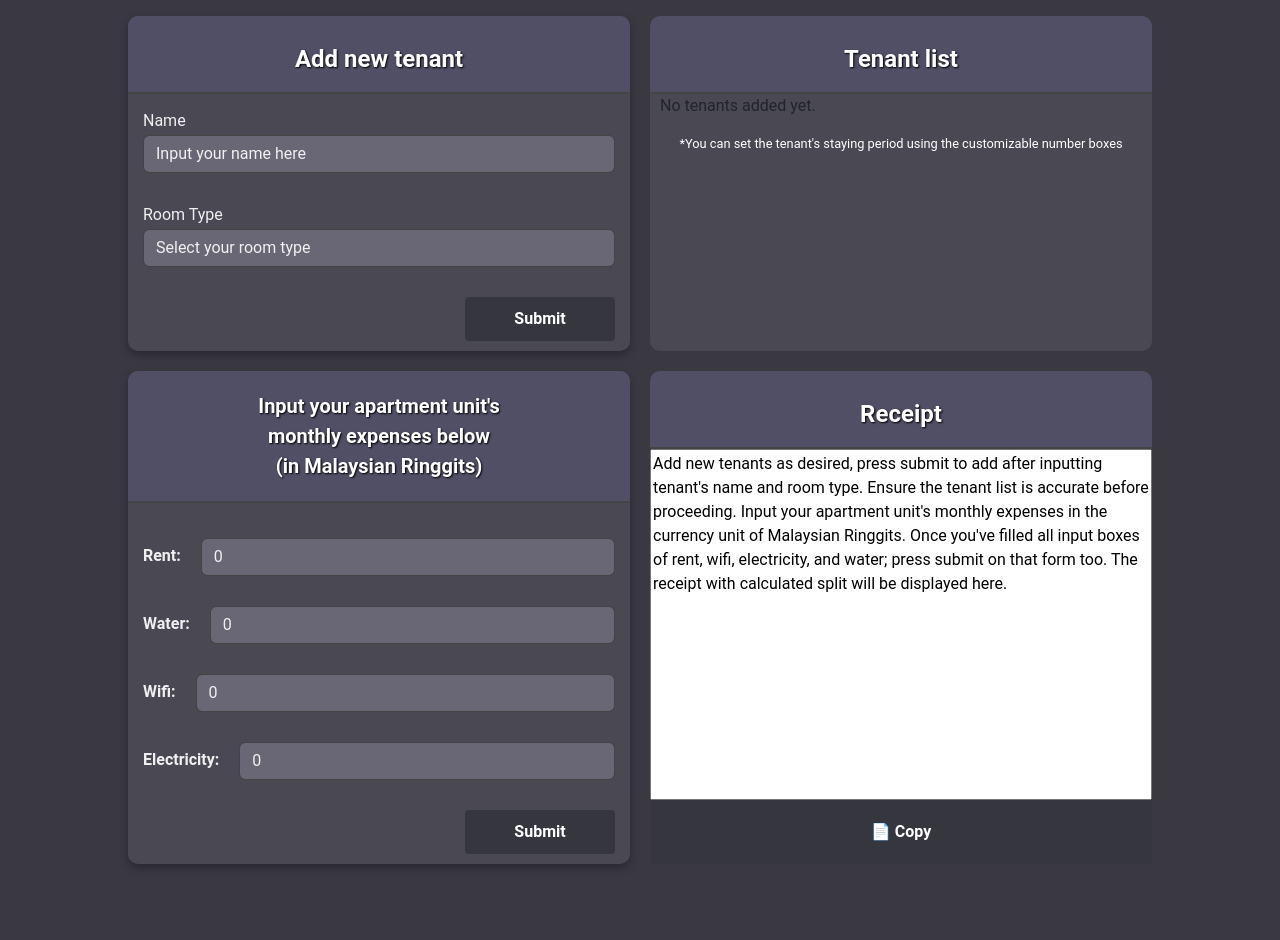
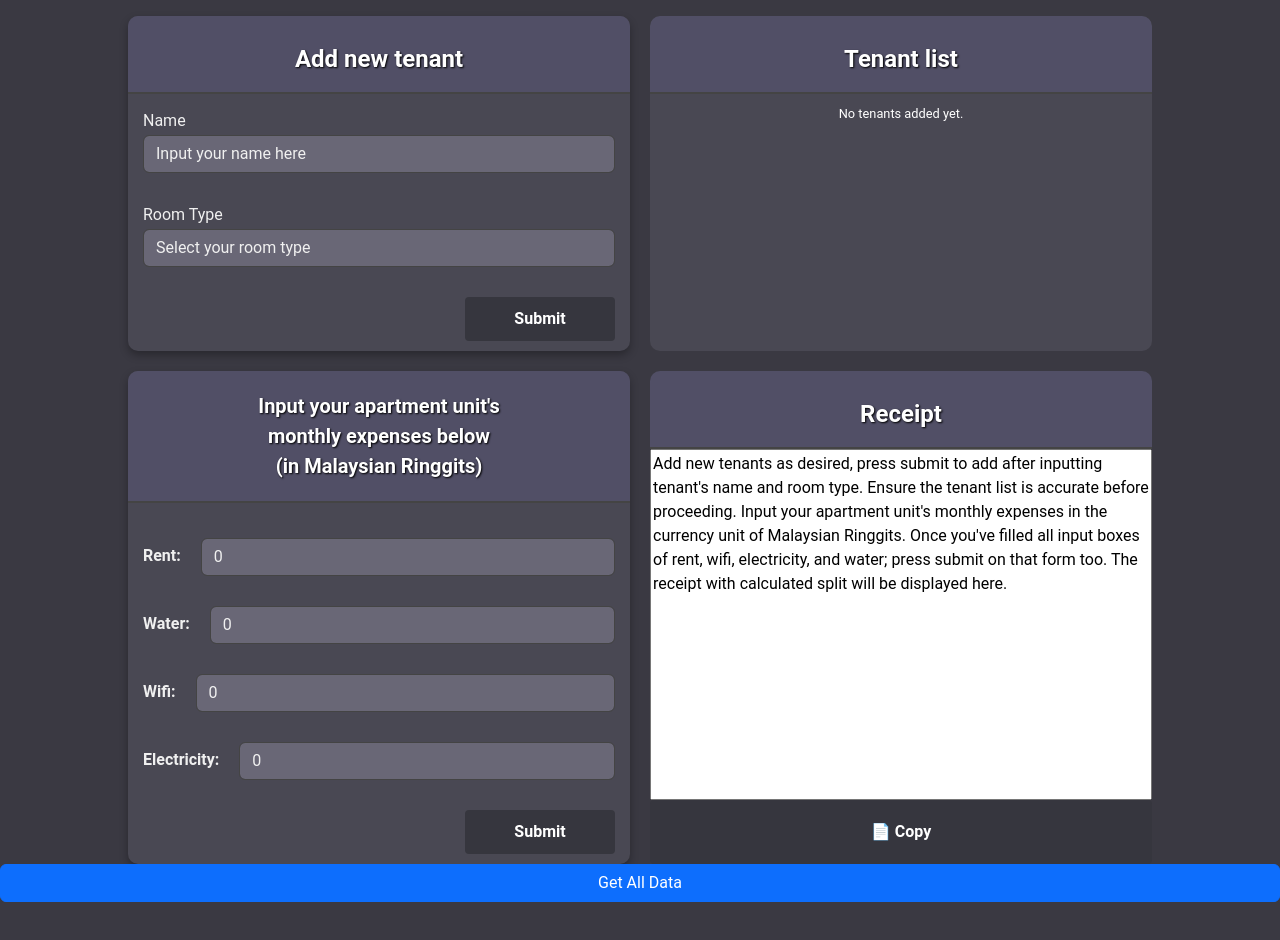
Before and after one commit to BodhiOng/Rent-And-Utilities-Calculator, a React (Create React App) app: page / in a window 1280 px wide. Shown: the part 80-1020 px from the top of the page. Built offline with nearby package versions, Linux system fonts and the light colour scheme.

Commit message:
Get all data button to test for further uses

```diff
--- a/src/App.jsx
+++ b/src/App.jsx
@@ -14,6 +14,13 @@ function App() {
     return savedTenants ? JSON.parse(savedTenants) : [];
   });
 
+  const [expenses, setExpenses] = useState({
+    rent: 0,
+    water: 0,
+    wifi: 0,
+    electricity: 0,
+  });
+
   const [formHeight, setFormHeight] = useState(0);
   const [formWidth, setFormWidth] = useState(0);
   const [receiptFormHeight, setReceiptFormHeight] = useState(0);
@@ -23,7 +30,7 @@ function App() {
   const receiptFormRef = useRef(null);
 
   const handleAddTenant = (tenant) => {
-    const newTenant = {...tenant, id:uuidv4(), daysstayed: 0};
+    const newTenant = {...tenant, id:uuidv4(), daysStayed: 30};
     const newTenants = [...tenants, newTenant];
     setTenants(newTenants);
     localStorage.setItem('tenants', JSON.stringify(newTenants));
@@ -42,6 +49,30 @@ function App() {
     setTenants(updatedTenants);
     localStorage.setItem('tenants', JSON.stringify(updatedTenants));
   }
+
+  const handleChangeExpenses = (id, value) => {
+    setExpenses((prevExpenses) => ({
+      ...prevExpenses,
+      [id]: value,
+    }));
+  };
+
+  const getAllData = () => {
+    const tenantInfo = tenants.map((tenant, index) =>
+      `Tenant ${index + 1}:\nName: ${tenant.tenantName}\nRoom Type: ${tenant.roomType}\nDays Stayed: ${tenant.daysStayed}`
+    ).join('\n\n');
+
+    const expensesInfo = `
+      Rent: ${expenses.rent} MYR
+      Water: ${expenses.water} MYR
+      WiFi: ${expenses.wifi} MYR
+      Electricity: ${expenses.electricity} MYR
+    `;
+
+    const allData = `Tenants Information:\n${tenantInfo}\n\nMonthly Expenses:\n${expensesInfo}`;
+
+    alert(allData);
+  };
 
   useEffect(() => {
     if (formRef.current) {
@@ -74,7 +105,7 @@ function App() {
         <div className='add-tenant-form' ref={formRef}>
           <AddTenantForm onAddTenant={handleAddTenant}/>
         </div>
-        <div className='tenant-list-form' style={{ height : `${formHeight}px` , width : `${formWidth}px` }}>
+        <div className='tenant-list-form' style={{ height : `${formHeight}px`, width : `${formWidth}px` }}>
           <TenantListForm
             tenants={tenants}
             onDeleteTenant={handleDeleteTenant}
@@ -84,12 +115,13 @@ function App() {
       </div>
       <div className='bills-and-receipt'>
         <div className='monthly-expenses-div-app' style={{ width : `${formWidth}px` }} ref={monthlyExpensesRef}>
-          <MonthlyExpenses/>
+          <MonthlyExpenses onChangeExpenses={handleChangeExpenses}/>
         </div>
-        <div className='receipt-form-div-app' style={{ height : `${receiptFormHeight}px` ,width : `${formWidth}px` }} ref={receiptFormRef}>
+        <div className='receipt-form-div-app' style={{ height : `${receiptFormHeight}px`, width : `${formWidth}px` }} ref={receiptFormRef}>
           <ReceiptForm/>
         </div>
       </div>
+      <button onClick={getAllData} className="btn btn-primary">Get All Data</button>
     </div>
   );
 }
--- a/src/MonthlyExpenses.jsx
+++ b/src/MonthlyExpenses.jsx
@@ -1,7 +1,7 @@
 import { useState } from 'react';
 import './MonthlyExpenses.css';
 
-function MonthlyExpenses() {
+function MonthlyExpenses({ onChangeExpenses }) {
     const [expenses, setExpenses] = useState({
         rent: 0,
         water: 0,
@@ -11,10 +11,12 @@ function MonthlyExpenses() {
 
     const handleChange = (e) => {
         const { id, value } = e.target;
-        setExpenses(prevExpenses => ({
-            ...prevExpenses,
+        const updatedExpenses = {
+            ...expenses,
             [id]: value
-        }));
+        };
+        setExpenses(updatedExpenses);
+        onChangeExpenses(id, value);
     };
 
     return (
--- a/src/TenantListForm.css
+++ b/src/TenantListForm.css
@@ -78,9 +78,9 @@
     padding: 10px;
 }
 
-.notice-text {
+.notice-text, .blank-message {
     text-align: center;
     color: white;
     font-size: 0.8rem;
-    margin-bottom: 10px;
+    margin-block: 10px;
 }
--- a/src/TenantListForm.jsx
+++ b/src/TenantListForm.jsx
@@ -15,7 +15,7 @@ function TenantListForm({ tenants, onDeleteTenant, onUpdateDays }) {
                         <input
                             type="number"
                             className="days-input"
-                            value={tenant.daysStayed || 30}
+                            value={tenant.daysStayed ?? 30}
                             onChange={(e) => onUpdateDays(tenant.id, e.target.value)}
                             min="0"
                             max="31"
@@ -30,9 +30,12 @@ function TenantListForm({ tenants, onDeleteTenant, onUpdateDays }) {
                 </div>
                 ))
             ) : (
-                <p>No tenants added yet.</p>
+                <p className='blank-message'>No tenants added yet.</p>
             )}
-            <p className="notice-text">*You can set the tenant's staying period using the customizable number boxes</p>            </div>
+            {tenants.length > 0 && (
+                <p className="notice-text">*You can set the tenant's staying period using the customizable number boxes</p>
+            )}
+            </div>
         </div>
     );
 }
```
